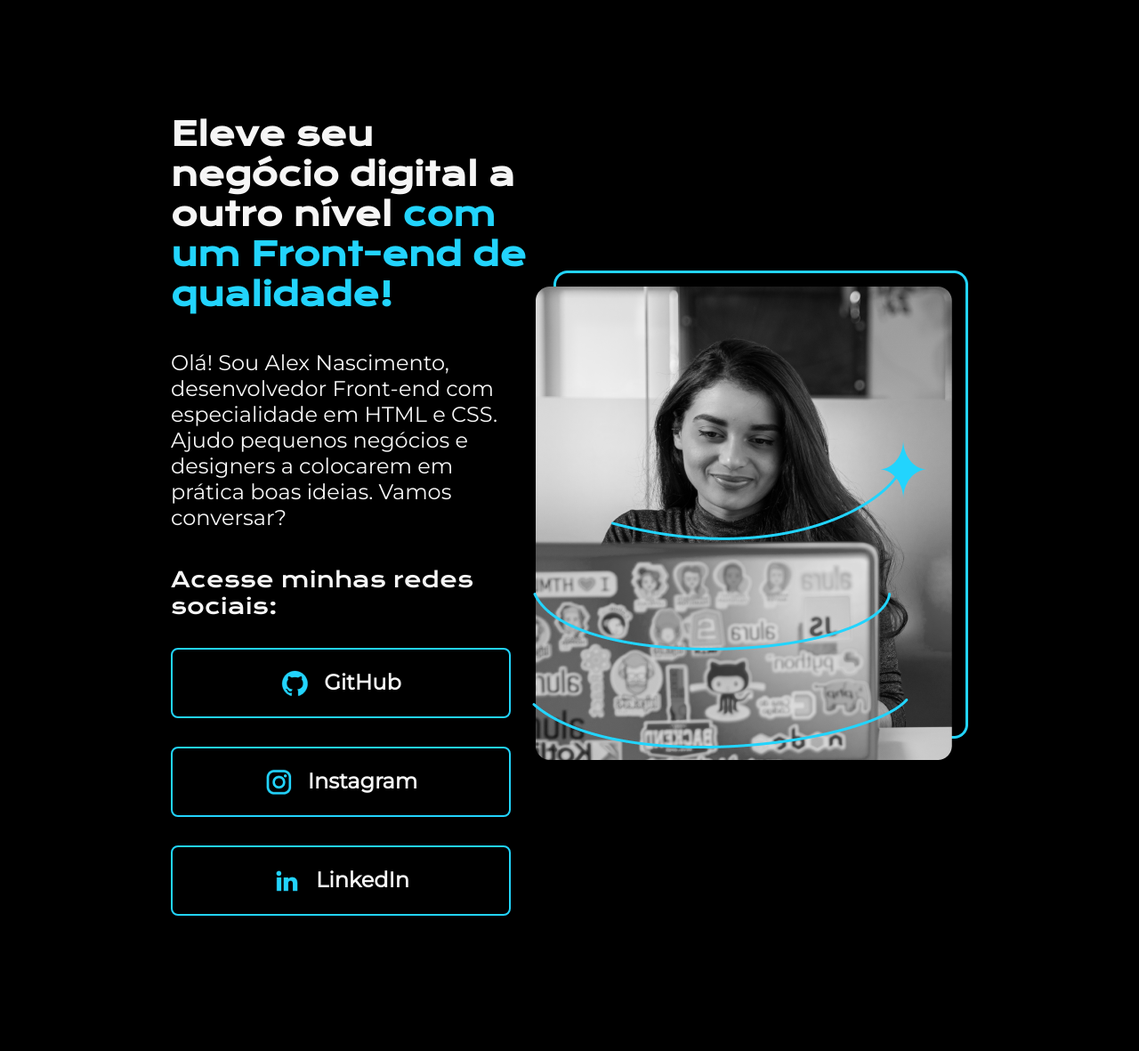
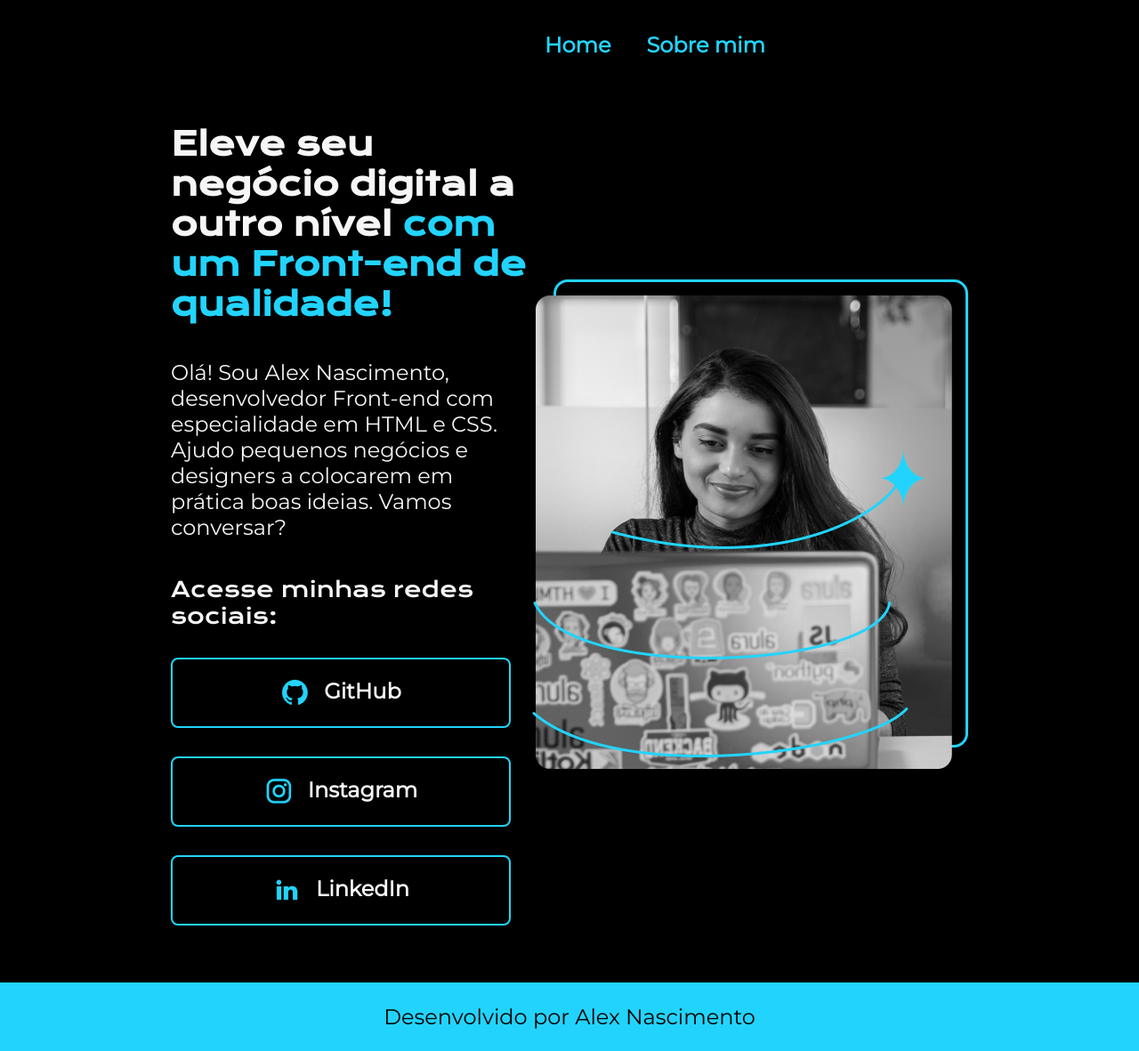
Before and after one commit to alexnascimento1980/nivelamentohtml, a plain HTML site: page index.html in a window 1280 px wide. Shown: the whole page at 89% size. Before the commit the page ends 1029 px from the top, so only its background shows below. Drawn offline with nearby package versions, Linux system fonts and the light colour scheme.

Commit message:
adiciona cabeçalho e rodapé ao index.html, além de estilizar o layout no CSS

```diff
--- a/index.html
+++ b/index.html
@@ -10,7 +10,15 @@
 </head>
 
 <body>
-    <header></header>
+    <header class="cabecalho">
+        <nav class="cabecalho__menu">
+            <a class ="cabecalho__menu__link">Home</a>
+            <a class ="cabecalho__menu__link">Sobre mim</a>
+
+        </nav>
+
+
+    </header>
     <main class="apresentacao">
         <section class="apresentacao__conteudo">
             <h1 class="apresentacao__conteudo__titulo">Eleve seu negócio digital a outro nível <strong
@@ -31,7 +39,9 @@
         </section>
         <img src="./assets/Imagem.png" alt="Foto da Joana Santos programando">
     </main>
-    <footer></footer>
+    <footer class = "rodape">
+        <p>Desenvolvido por Alex Nascimento</p>
+    </footer>
 </body>
 
 </html>
--- a/style.css
+++ b/style.css
@@ -6,18 +6,40 @@
 }
 
 body{
-    height: 100vh;
+    /* height: 100vh; */
     box-sizing: border-box;
     background-color: #000000;
     color: #F6F6F6;
 }
 
-.titulo-destaque{
-    color: #22D4FD;
+.cabecalho {
+    padding: 2% 0% 0% 15% ;
+
 }
 
+.cabecalho__menu {
+    display: flex;
+    justify-content: center;
+    align-items: center;
+}
+.cabecalho__menu__link {
+    font-family: 'Montserrat', sans-serif;
+    font-size: 24px;
+    font-weight: 600;
+    color: #22d4fd;
+    margin: 0 10px;
+    padding: 10px 10px;
+    text-decoration: none;
+}
+
+.cabecalho__menu__link:hover {
+    color: #007bff;
+}
+
+
+
 .apresentacao{
-    margin: 10% 15%;
+    padding: 5% 15%;
     display: flex;
     align-items: center;
     justify-content: space-between;
@@ -34,6 +56,10 @@ body{
 .apresentacao__conteudo__titulo{
     font-size: 36px;
     font-family: 'Krona One', sans-serif;
+}
+
+.titulo-destaque{
+    color: #22D4FD;
 }
 
 .apresentacao__conteudo__texto{
@@ -76,3 +102,13 @@ body{
 .apresentaco__links__link:hover {
     background-color: #272727;
 }
+
+.rodape{
+    background-color: #22d4fd;
+    color: #000000;
+    font-size: 24px;
+    font-family: 'Montserrat', sans-serif;
+    padding: 24px;
+    text-align: center;
+    font-weight: 400;
+}
```
